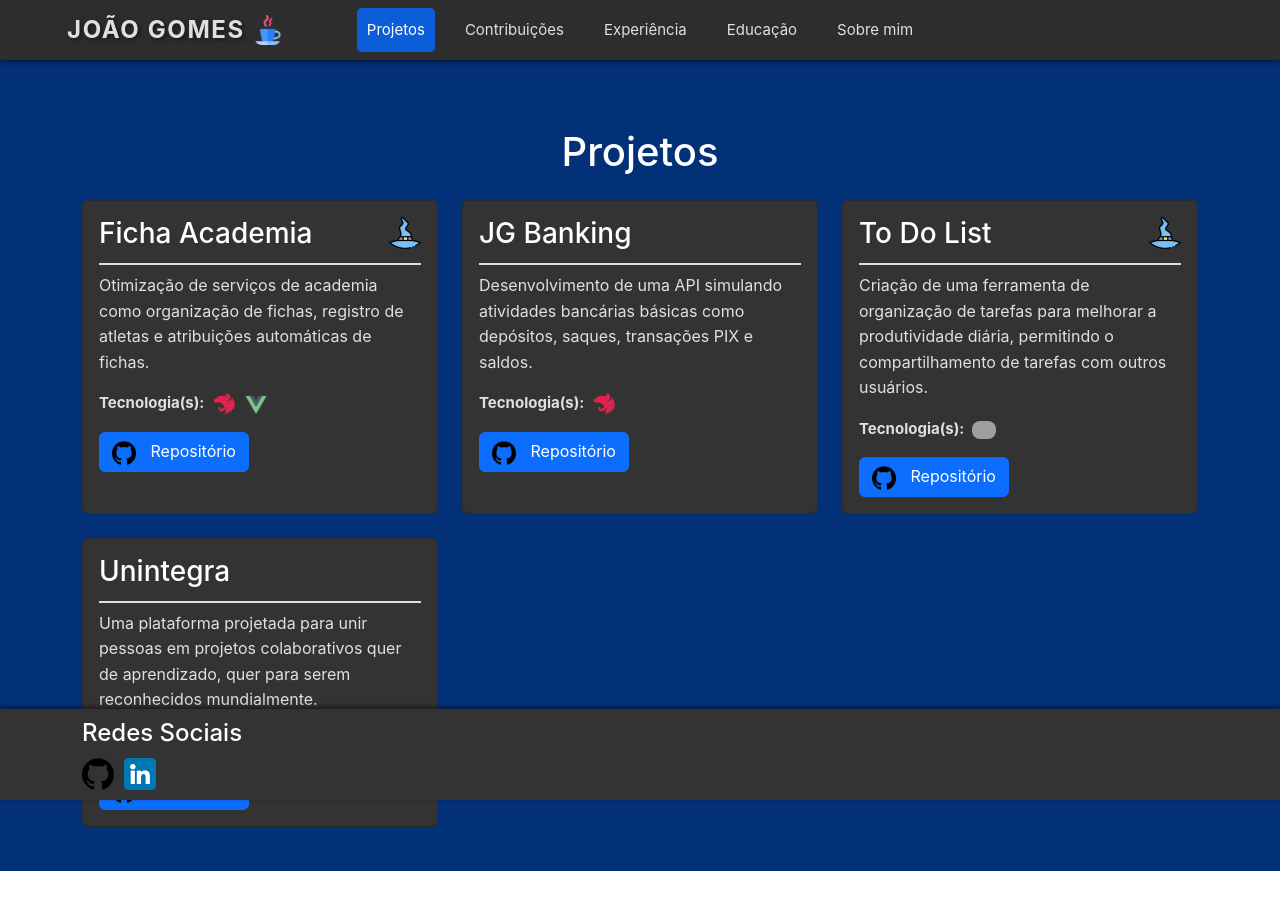
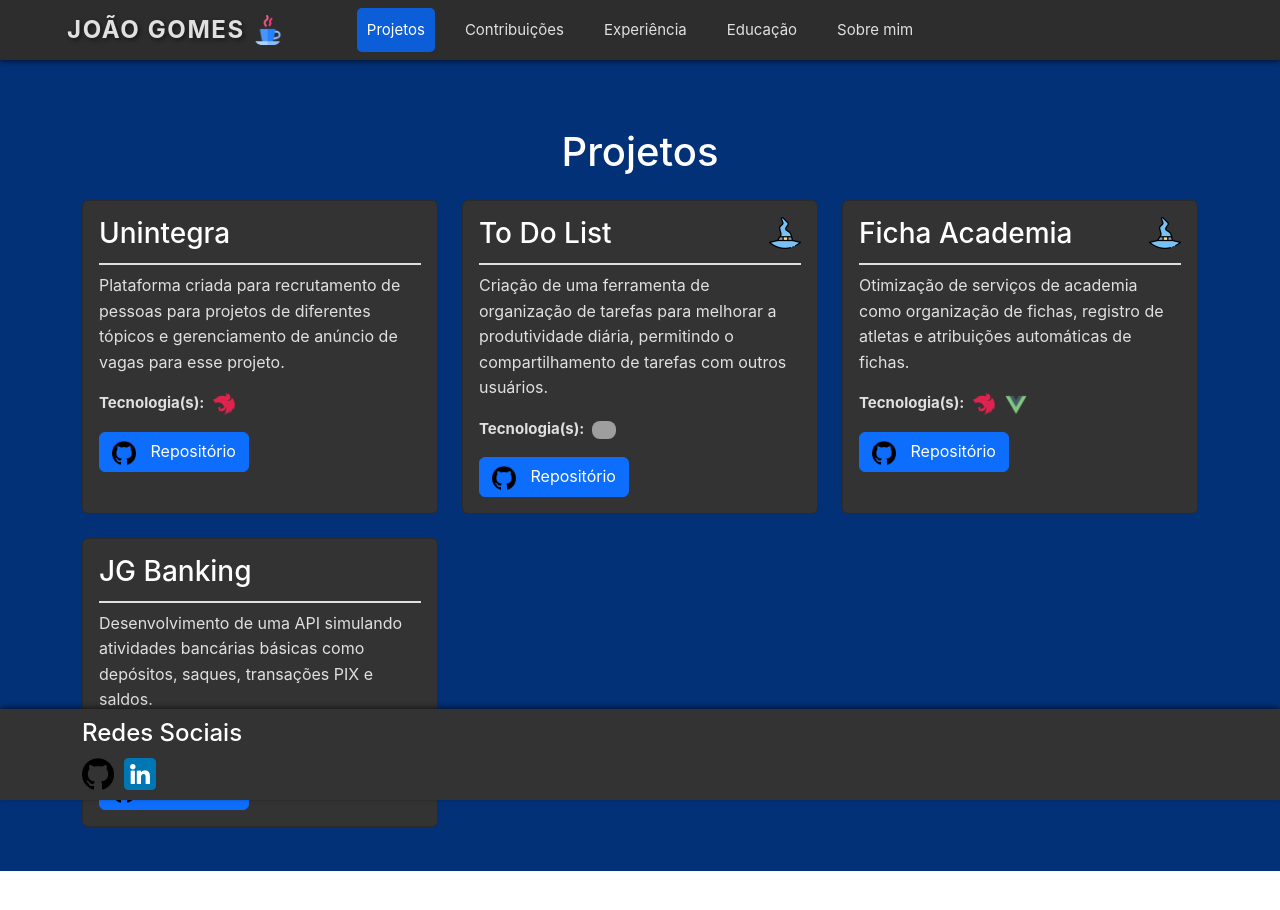
Before and after one commit to joaomarcelo09/jg-portfolio, a Vue app: page / in a window 1280 px wide. Shown: the top 910 px of the page. Built offline with nearby package versions, Linux system fonts and the light colour scheme; grey boxes are pictures that could not be loaded.

Commit message:
fix: priorities in projects

```diff
--- a/src/views/ProjectView.vue
+++ b/src/views/ProjectView.vue
@@ -1,7 +1,7 @@
 <template>
   <h1 class="text-center mb-4">Projetos</h1>
   <div class="row">
-    <div class="col-md-4 mb-4" v-for="project in projects" :key="project.name">
+    <div class="col-md-4 mb-4" v-for="project in sortedProjects" :key="project.name">
       <div class="card h-100">
         <div class="card-body">
           <div class="d-flex card-title justify-content-between">
@@ -39,20 +39,30 @@
 <script setup>
 const projects = [
   {
+    name: 'Unintegra',
+    description:
+      'Plataforma criada para recrutamento de pessoas para projetos de diferentes tópicos e gerenciamento de anúncio de vagas para esse projeto.',
+    frameworks: ['/nest-js-icon.png'],
+    githubLink: 'https://github.com/unintegra/backend',
+    priority: 1
+  },
+  {
     name: 'Ficha Academia',
     icon: '/magic-hat.png',
     description:
       'Otimização de serviços de academia como organização de fichas, registro de atletas e atribuições automáticas de fichas.',
     frameworks: ['/nest-js-icon.png', '/vueIcon.png'],
     githubLink: 'https://github.com/joaomarcelo09/ficha-acad-api',
-    link: ''
+    link: '',
+    priority: 2
   },
   {
     name: 'JG Banking',
     description:
       'Desenvolvimento de uma API simulando atividades bancárias básicas como depósitos, saques, transações PIX e saldos.',
     frameworks: ['/nest-js-icon.png'],
-    githubLink: 'https://github.com/joaomarcelo09/jg-banking-api'
+    githubLink: 'https://github.com/joaomarcelo09/jg-banking-api',
+    priority: 2
   },
   {
     name: 'To Do List',
@@ -61,16 +71,16 @@ const projects = [
     description:
       'Criação de uma ferramenta de organização de tarefas para melhorar a produtividade diária, permitindo o compartilhamento de tarefas com outros usuários.',
     frameworks: ['spring-boot-icon.png'],
-    githubLink: 'https://github.com/joaomarcelo09/to-do-list-java'
-  },
-  {
-    name: 'Unintegra',
-    description:
-      'Uma plataforma projetada para unir pessoas em projetos colaborativos quer de aprendizado, quer para serem reconhecidos mundialmente.',
-    frameworks: ['/nest-js-icon.png'],
-    githubLink: 'https://github.com/unintegra/backend'
+    githubLink: 'https://github.com/joaomarcelo09/to-do-list-java',
+    priority: 1
   }
 ]
+
+function sortProjects(projects) {
+  return projects.sort((a, b) => a.priority - b.priority)
+}
+
+const sortedProjects = sortProjects(projects)
 </script>
 
 <style scoped>
```
